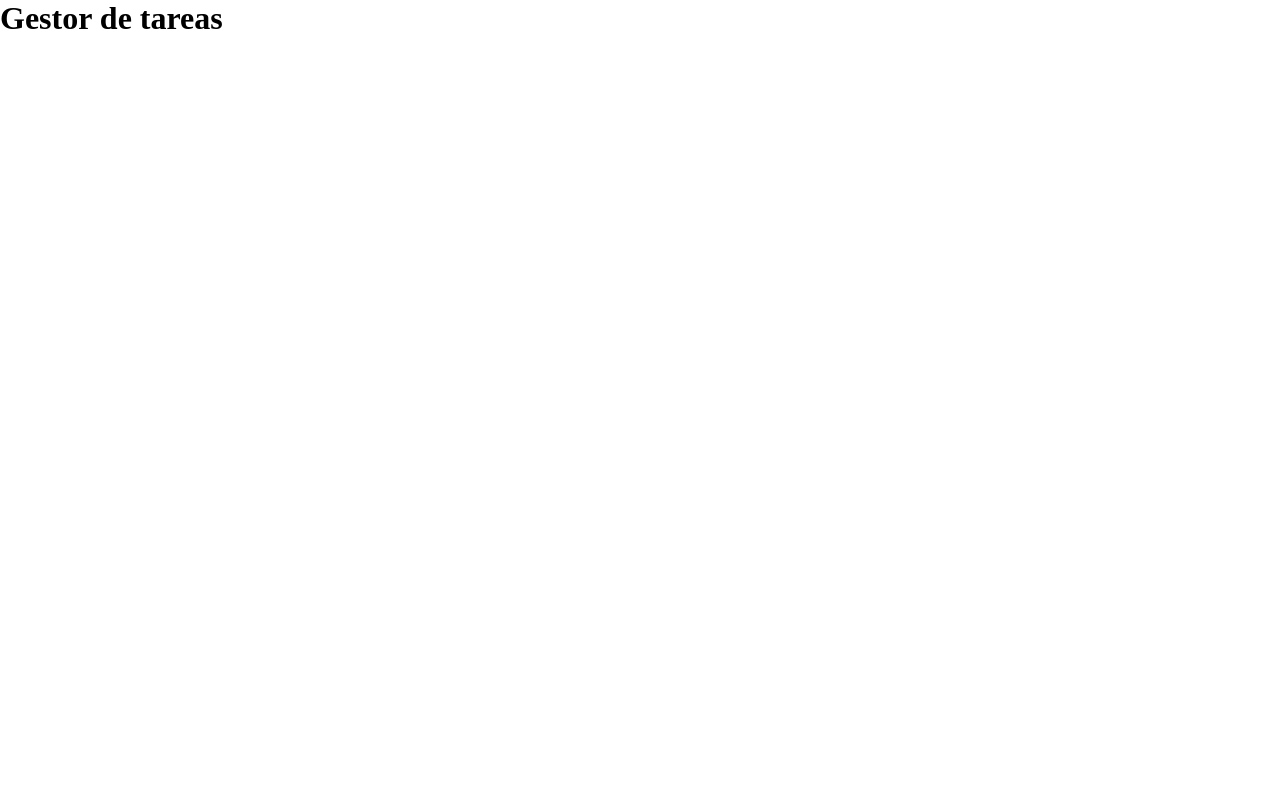
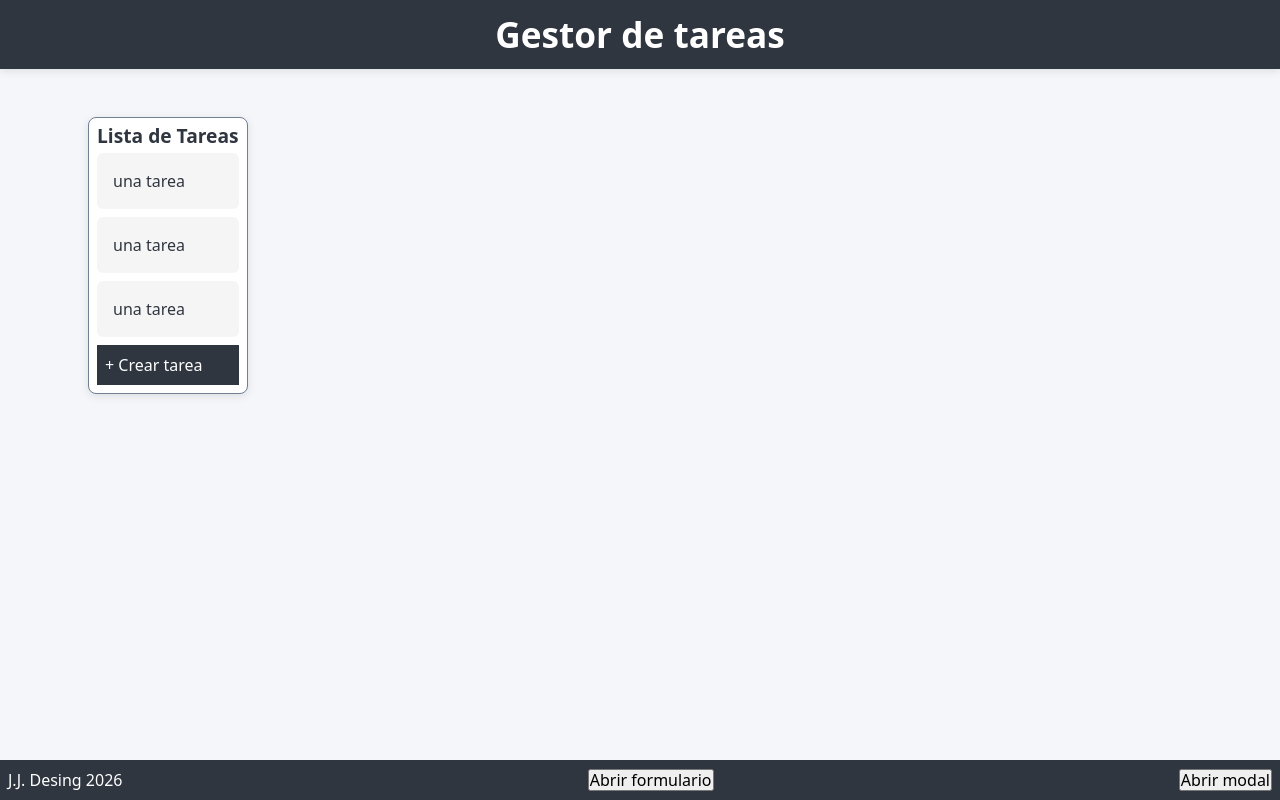
Before and after one commit to JoseJavega/taskManager, a website: page public/index.html in a window 1280 px wide. Drawn offline with Linux system fonts and the light colour scheme.

Commit message:
design: estructura inicial index.html y CSS

```diff
--- a/public/index.html
+++ b/public/index.html
@@ -8,6 +8,39 @@
   <title>Task Manager</title>
 </head>
 <body>
-  <h1>Gestor de tareas</h1>
+  <header>
+    <h1>Gestor de tareas</h1>
+  </header>
+  <main>
+    <!-- FORMULARIOS DE ALTA Y EDICION-->
+    <dialog class="modal modal--form" id="modal-form"></dialog>
+    <!-- MODAL PARA CONFIRMACION DE BORRADOS-->
+    <dialog class="modal modal--confirmation" id="modal-confirmation">
+      <p id="modal-confirmation-msg"></p>
+      <div class="buttons-centered">
+        <button class="btn" type="button" data-action="cancel" id="btn-modal-cancel">Cancelar</button>
+        <button class="btn" type="button" data-action="confirm" id="btn-modal-confirm">Confirmar</button>
+      </div>
+    </dialog>
+    <!-- SECCION TAREAS -->
+    <section id="tasks">
+      <div id="tasks-active-container" hidden></div>
+      <div id="tasks-list-container">
+        <h2>Lista de Tareas</h2>
+        <ul id="tasks-list">
+          <li class="task-card">una tarea</li>
+          <li class="task-card">una tarea</li>
+          <li class="task-card">una tarea</li>
+        </ul>
+        <footer>+ Crear tarea</footer>
+      </div>
+    </section>
+  </main>
+  <footer>
+    <p>J.J. Desing 2026</p>
+    <!-- BOTON TEMPORAL PARA ABRIR EL FORMULARIO Y AÑADIR PERSONAS PARA PRUEBAS-->
+    <button type="button" id="btn-open-form">Abrir formulario</button>
+    <button type="button" id="btn-open-modal">Abrir modal</button>
+  </footer>
 </body>
 </html>
--- a/public/styles/index.css
+++ b/public/styles/index.css
@@ -0,0 +1,224 @@
+/* === VARIABLES Y BASE === */
+:root {
+  --color-bg: #f5f6fa;
+  --color-primary: #2f3640;
+  --color-secondary: #718093;
+  --color-accent: #00a8ff;
+  --color-danger: #e84118;
+  --color-white: #ffffff;
+
+  --radius: 8px;
+  --spacing: 0.5rem;
+  --shadow: 0 2px 8px rgba(0, 0, 0, 0.1);
+  --max-width: 1200px;
+
+  --transition: 0.2s ease-in-out;
+}
+
+/* === RESETEO GLOBAL === */
+* {
+  box-sizing: border-box;
+  margin: 0;
+  padding: 0;
+}
+
+body {
+  font-family: system-ui, sans-serif;
+  background-color: var(--color-bg);
+  color: var(--color-primary);
+  line-height: 1.5;
+  min-height: 100vh;
+  display: flex;
+  flex-direction: column;
+}
+
+/* === HEADER === */
+header {
+  background-color: var(--color-primary);
+  color: var(--color-white);
+  text-align: center;
+  padding: var(--spacing);
+  box-shadow: var(--shadow);
+}
+
+header h1 {
+  font-size: 1.5rem;
+}
+
+h2{
+  font-size: 1.2rem;
+  line-height: 1;
+}
+
+ul{
+  list-style: none;
+  margin: 0;
+  padding: 0;
+}
+
+
+/* === MAIN === */
+main {
+  flex: 1;
+  padding: var(--spacing);
+  width: 100%;
+  max-width: var(--max-width);
+  margin: 0 auto;
+}
+
+/* === TASKS SECTION === */
+#tasks {
+  display: flex;
+  flex-direction: column;
+  gap: var(--spacing);
+}
+
+#tasks-active-container,
+#tasks-list-container {
+  background-color: var(--color-white);
+  border: 1px solid var(--color-secondary);
+  border-radius: var(--radius);
+  padding: var(--spacing);
+  box-shadow: var(--shadow);
+ /* min-height: 120px; */
+}
+
+#tasks-list-container h2{
+  text-align: center;
+}
+
+#tasks-list-container ul{
+  margin-top: var(--spacing);
+}
+
+.task-card {
+  background: #f5f5f5;
+  border-radius: 6px;
+  padding: 1rem;
+  margin-bottom: 0.5rem;
+}
+
+/* === FOOTER === */
+footer {
+  text-align: center;
+  padding: var(--spacing);
+  background-color: var(--color-primary);
+  color: var(--color-white);
+  display: flex;
+  flex-direction: column;
+  gap: 0.5rem;
+}
+
+/* === BUTTONS === */
+.btn {
+  background-color: var(--color-accent);
+  color: var(--color-white);
+  border: none;
+  border-radius: var(--radius);
+  padding: 0.5rem 1rem;
+  cursor: pointer;
+  transition: background-color var(--transition);
+  font-size: 1rem;
+}
+
+.btn:hover {
+  background-color: #0090e0;
+}
+
+.btn[data-action="cancel"] {
+  background-color: var(--color-secondary);
+}
+
+.btn[data-action="cancel"]:hover {
+  background-color: #5f6a7d;
+}
+
+.btn[data-action="confirm"] {
+  background-color: var(--color-danger);
+}
+
+.btn[data-action="confirm"]:hover {
+  background-color: #c23616;
+}
+
+/* === MODALS === */
+.modal {
+  border: none;
+  border-radius: var(--radius);
+  box-shadow: var(--shadow);
+  padding: 1.5rem;
+  width: 90%;
+  max-width: 400px;
+}
+
+.modal--confirmation {
+  background-color: var(--color-white);
+}
+
+.buttons-centered {
+  display: flex;
+  justify-content: space-around;
+  margin-top: 1rem;
+}
+
+/* === MEDIA QUERIES === */
+
+/* Tablet (>=768px) */
+@media (min-width: 768px) {
+  header h1 {
+    font-size: 2rem;
+  }
+
+  main {
+    padding: 2rem;
+  }
+
+  #tasks {
+    flex-direction: row;
+    flex-wrap: wrap;
+  }
+
+  #tasks__active,
+  #tasks__list {
+    flex: 1 1 calc(50% - var(--spacing));
+    min-height: 200px;
+  }
+
+  footer {
+    flex-direction: row;
+    justify-content: space-between;
+    align-items: center;
+  }
+}
+
+/* Escritorio (>=1024px) */
+@media (min-width: 1024px) {
+  header h1 {
+    font-size: 2.2rem;
+  }
+
+  main {
+    padding: 3rem;
+  }
+
+  #tasks {
+    flex-direction: row;
+    align-items: flex-start;
+    gap: 2rem;
+  }
+
+  #tasks__active,
+  #tasks__list {
+    flex: 1;
+    min-height: 250px;
+  }
+
+  .modal {
+    max-width: 500px;
+  }
+
+  .btn {
+    font-size: 1.1rem;
+    padding: 0.6rem 1.2rem;
+  }
+}
```
